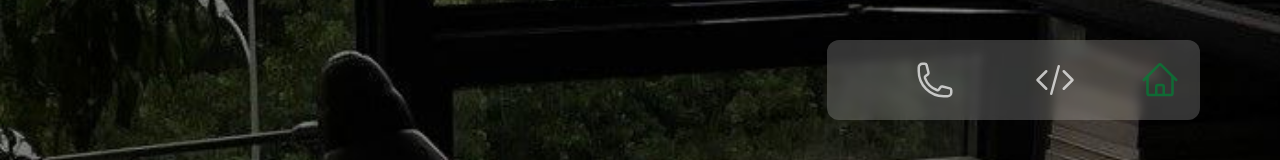
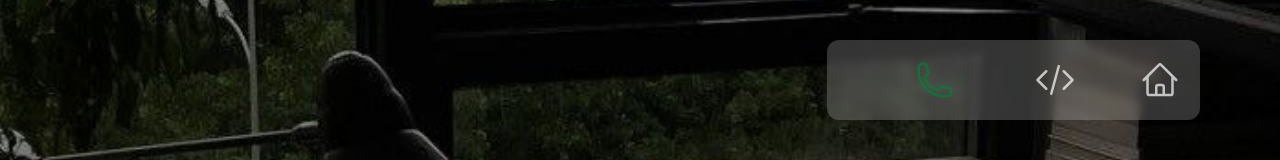
Before and after one commit to parsa-ardalan/weblog, a Next.js app: page /contact in a window 1280 px wide. Shown: the top 160 px of the page. Built offline with nearby package versions, Linux system fonts and the light colour scheme.

Commit message:
header style: when clicked, color: green

```diff
--- a/pages/components/header/Header.jsx
+++ b/pages/components/header/Header.jsx
@@ -1,41 +1,44 @@
+"use client"
 import Link from "next/link";
+import { usePathname } from "next/navigation";
 
 export default function Header() {
+    const pathname = usePathname();
+
+    const linkClass = (path) =>
+        `size-8 md:size-10 ${pathname === path ? "text-green-700/70" : "text-white/70"}`;
 
     return (
-
         <div className="flex w-full h-auto pr-5 md:h-20 md:bg-white/20 md:rounded-xl md:w-1/3 md:backdrop-blur-xs">
 
             {/* home */}
             <div className="w-1/2 h-full flex items-center justify-start md:w-1/4">
-
-                <Link href={"/"}>
+                <Link href="/">
                     <svg xmlns="http://www.w3.org/2000/svg" fill="none"
                         viewBox="0 0 24 24" strokeWidth={1.5} stroke="currentColor"
-                        className="size-8 text-green-700/70 md:size-10">
+                        className={linkClass("/")}>
                         <path strokeLinecap="round" strokeLinejoin="round" d="m2.25 12 8.954-8.955c.44-.439 1.152-.439 1.591 0L21.75 12M4.5 9.75v10.125c0 .621.504 1.125 1.125 1.125H9.75v-4.875c0-.621.504-1.125 1.125-1.125h2.25c.621 0 1.125.504 1.125 1.125V21h4.125c.621 0 1.125-.504 1.125-1.125V9.75M8.25 21h8.25" />
                     </svg>
                 </Link>
-
             </div>
 
             {/* icons */}
             <div className="w-1/2 h-full flex items-center justify-center md:justify-end">
 
-                {/* templates and projects icon */}
-                <Link href={"/templates"}>
+                {/* templates */}
+                <Link href="/templates">
                     <svg xmlns="http://www.w3.org/2000/svg" fill="none"
                         viewBox="0 0 24 24" strokeWidth={1.5} stroke="currentColor"
-                        className="size-8 text-white/70 md:size-10">
+                        className={linkClass("/templates")}>
                         <path strokeLinecap="round" strokeLinejoin="round" d="M17.25 6.75 22.5 12l-5.25 5.25m-10.5 0L1.5 12l5.25-5.25m7.5-3-4.5 16.5" />
                     </svg>
                 </Link>
 
-                {/* contact icon */}
-                <Link href={"/contact"}>
+                {/* contact */}
+                <Link href="/contact">
                     <svg xmlns="http://www.w3.org/2000/svg" fill="none"
                         viewBox="0 0 24 24" strokeWidth={1.5} stroke="currentColor"
-                        className="size-8 text-white/70 mr-10 md:size-10 md:mr-20">
+                        className={`${linkClass("/contact")} mr-10 md:mr-20`}>
                         <path strokeLinecap="round" strokeLinejoin="round" d="M2.25 6.75c0 8.284 6.716 15 15 15h2.25a2.25 2.25 0 0 0 2.25-2.25v-1.372c0-.516-.351-.966-.852-1.091l-4.423-1.106c-.44-.11-.902.055-1.173.417l-.97 1.293c-.282.376-.769.542-1.21.38a12.035 12.035 0 0 1-7.143-7.143c-.162-.441.004-.928.38-1.21l1.293-.97c.363-.271.527-.734.417-1.173L6.963 3.102a1.125 1.125 0 0 0-1.091-.852H4.5A2.25 2.25 0 0 0 2.25 4.5v2.25Z" />
                     </svg>
                 </Link>
```
